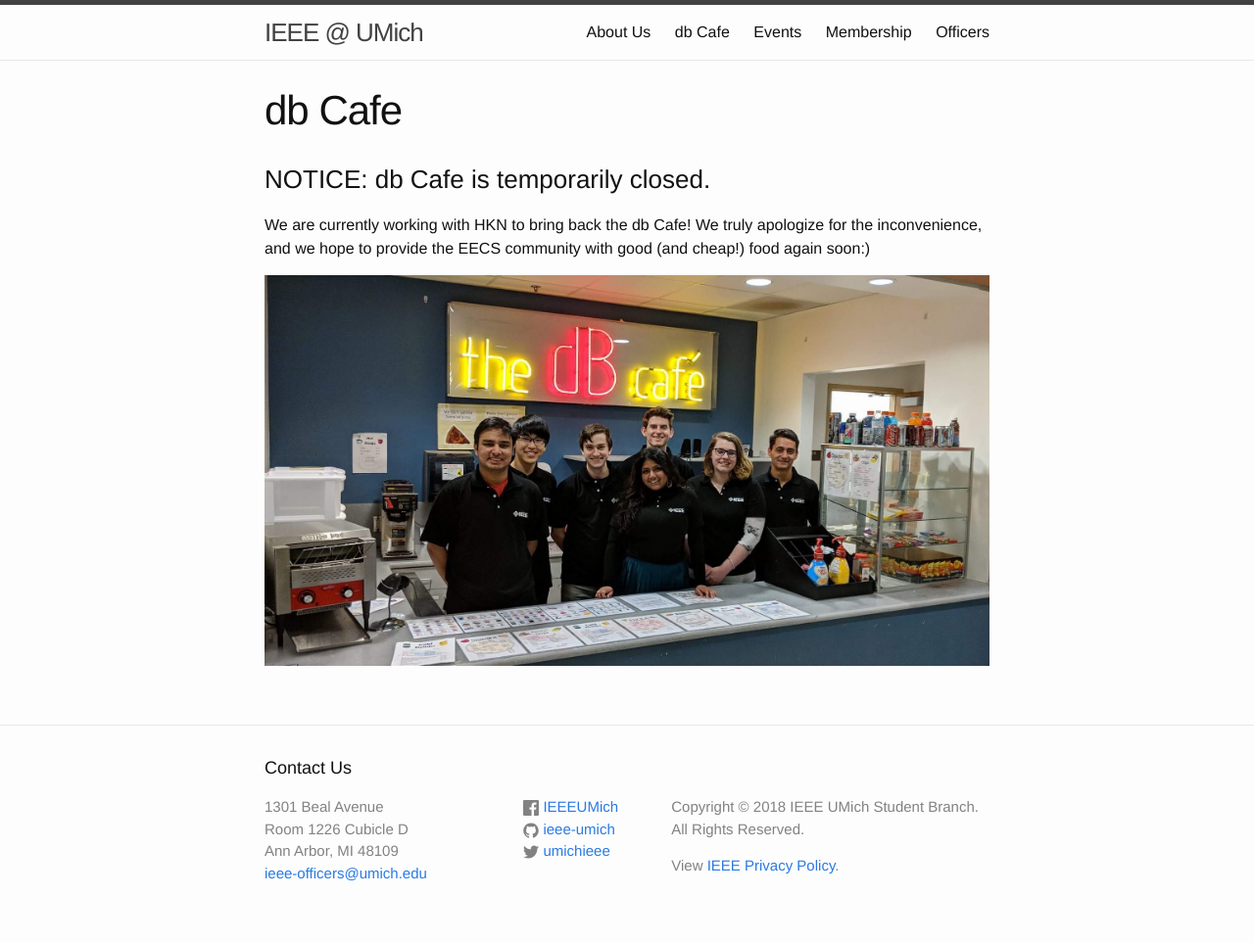
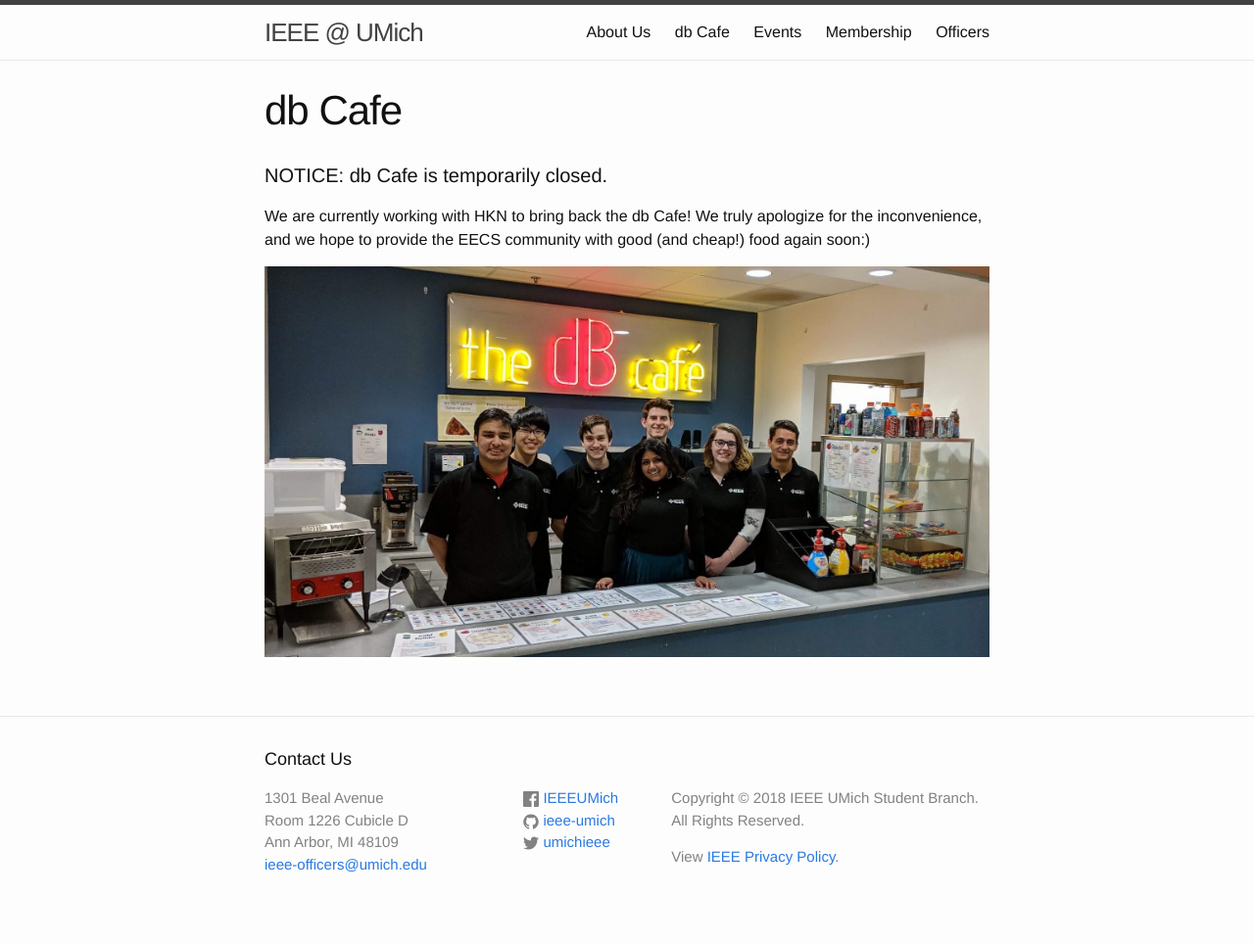
Before and after one commit to ieee-umich/ieee-website, a Jekyll site: the page built from dbcafe.md, in a window 1280 px wide. Shown: the whole page at 98% size. Built offline with Jekyll 4.4.1, drawn with Linux system fonts in a browser that asks for light colours; comment, search, counter and statistics services are not loaded.

Commit message:
MOD: Changed font size to match overall design

```diff
--- a/dbcafe.md
+++ b/dbcafe.md
@@ -4,7 +4,7 @@
 permalink: /dbcafe/
 ---
 
-### NOTICE: db Cafe is temporarily closed.
+#### NOTICE: db Cafe is temporarily closed.
 We are currently working with HKN to bring back the db Cafe! We truly apologize for the inconvenience, and we hope to provide the EECS community with good (and cheap!) food again soon:)
 
 <!---
```
